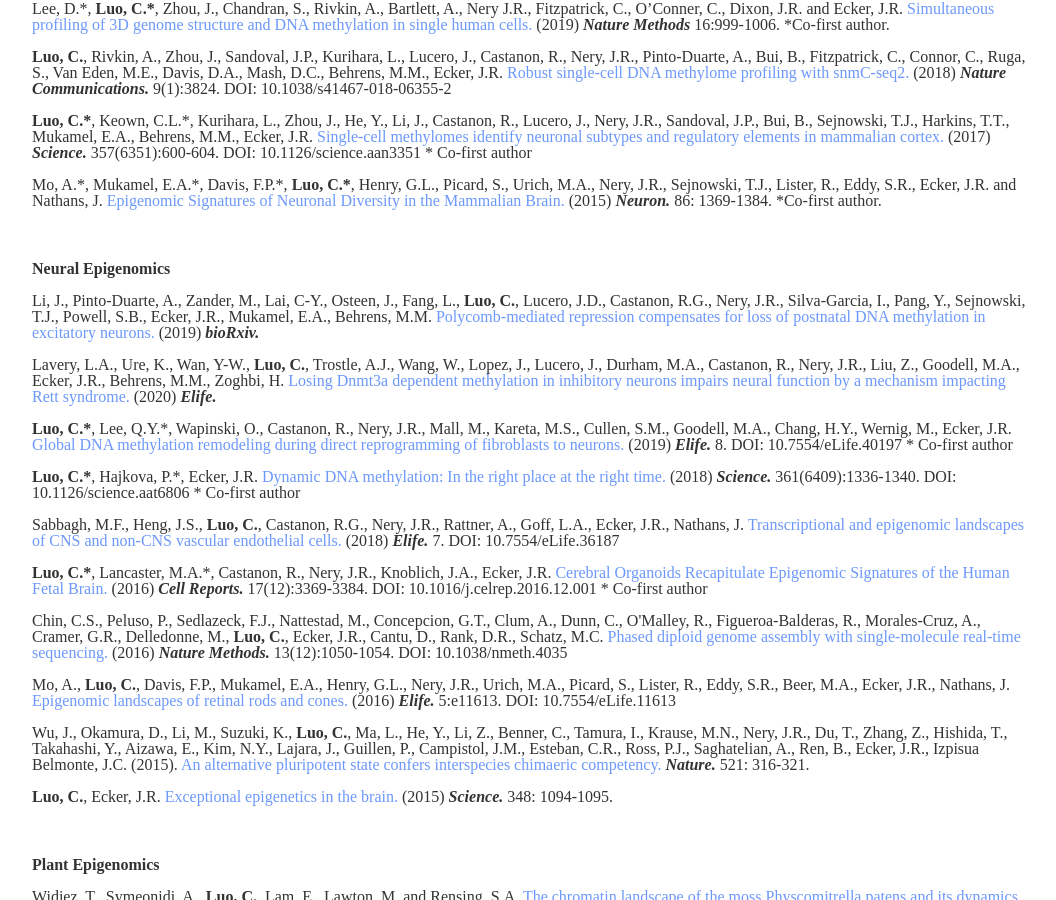
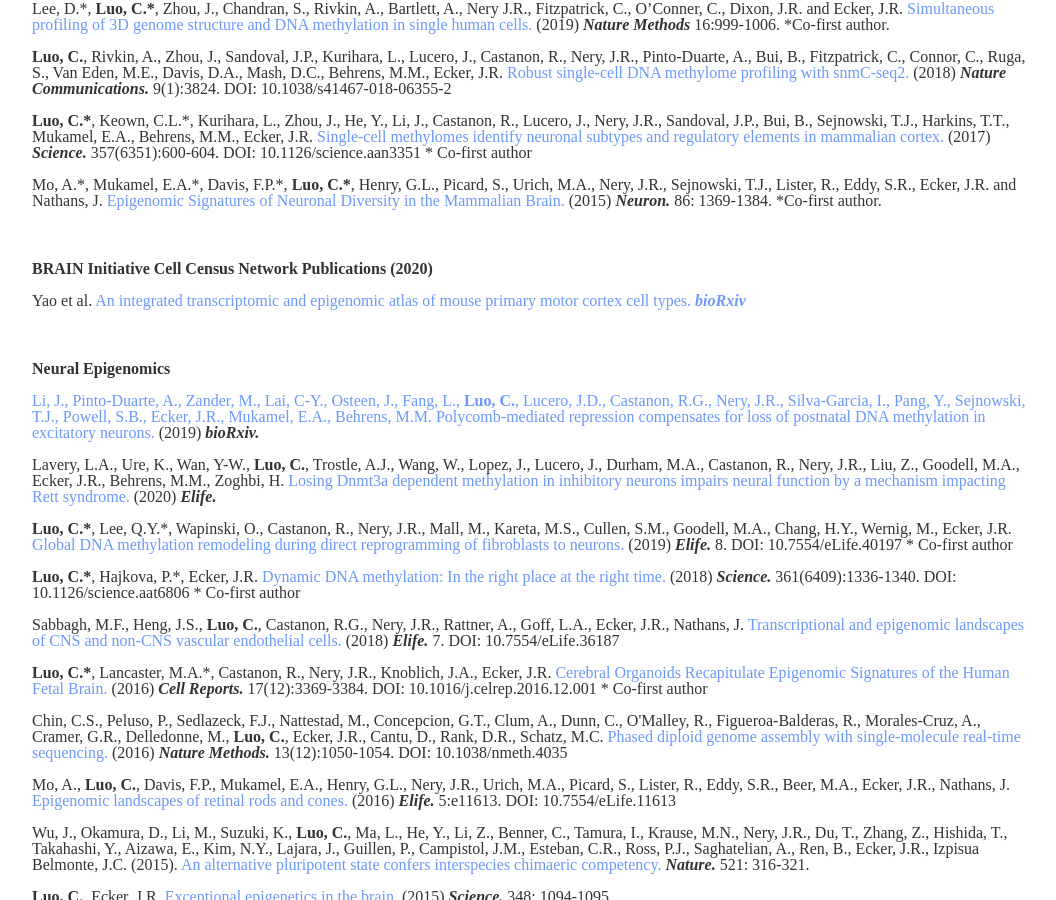
Before and after one commit to luogenomics/luogenomics.github.io, a Jekyll site: the page built from publications/index.html, in a window 1280 px wide and 900 px high, scrolled down 376 px. Shown: the whole window, without its empty margins (108-1164 px from the left). Built offline with Jekyll 4.4.1, drawn with Linux system fonts in a browser that asks for light colours.

Commit message:
Update index.html

```diff
--- a/publications/index.html
+++ b/publications/index.html
@@ -8,6 +8,10 @@
 <p><span style="font-weight:bold">Luo, C.</span>, Rivkin, A., Zhou, J., Sandoval, J.P., Kurihara, L., Lucero, J., Castanon, R., Nery, J.R., Pinto-Duarte, A., Bui, B., Fitzpatrick, C., Connor, C., Ruga, S., Van Eden, M.E., Davis, D.A., Mash, D.C., Behrens, M.M., Ecker, J.R. <a href="https://www.ncbi.nlm.nih.gov/pubmed/?term=30237449%5BPMID%5D" target="_blank">Robust single-cell DNA methylome profiling with snmC-seq2.</a> (2018) <strong><em> Nature Communications.</em></strong> 9(1):3824.  DOI: 10.1038/s41467-018-06355-2 </p>
 <p><span style="font-weight:bold">Luo, C.*</span>, Keown, C.L.*, Kurihara, L., Zhou, J., He, Y., Li, J., Castanon, R., Lucero, J., Nery, J.R., Sandoval, J.P., Bui, B., Sejnowski, T.J., Harkins, T.T., Mukamel, E.A., Behrens, M.M., Ecker, J.R. <a href="https://www.ncbi.nlm.nih.gov/pubmed/?term=28798132%5BPMID%5D" target="_blank">Single-cell methylomes identify neuronal subtypes and regulatory elements in mammalian cortex.</a> (2017) <strong><em> Science.</em></strong> 357(6351):600-604.  DOI: 10.1126/science.aan3351 * Co-first author</p>
 <p>Mo, A.*, Mukamel, E.A.*, Davis, F.P.*, <span style="font-weight:bold">Luo, C.*</span>, Henry, G.L., Picard, S., Urich, M.A., Nery, J.R., Sejnowski, T.J., Lister, R., Eddy, S.R., Ecker, J.R. and Nathans, J. <a href="https://www.ncbi.nlm.nih.gov/pubmed/26087164" target="_blank">Epigenomic Signatures of Neuronal Diversity in the Mammalian Brain. </a> (2015) <strong><em>Neuron.</strong></em> 86: 1369-1384.  *Co-first author. </p>
+<div class="bigspacer"> </div>
+
+<p><span style="font-weight:bold">BRAIN Initiative Cell Census Network Publications (2020) </span></p>
+<p>Yao et al. <a href="https://www.biorxiv.org/content/10.1101/2020.02.29.970558v2" target="_blank"> An integrated transcriptomic and epigenomic atlas of mouse primary motor cortex cell types. <strong><em>bioRxiv </strong></em></p>
 <div class="bigspacer"> </div>
 
 <p><span style="font-weight:bold">Neural Epigenomics</span></p>
```
